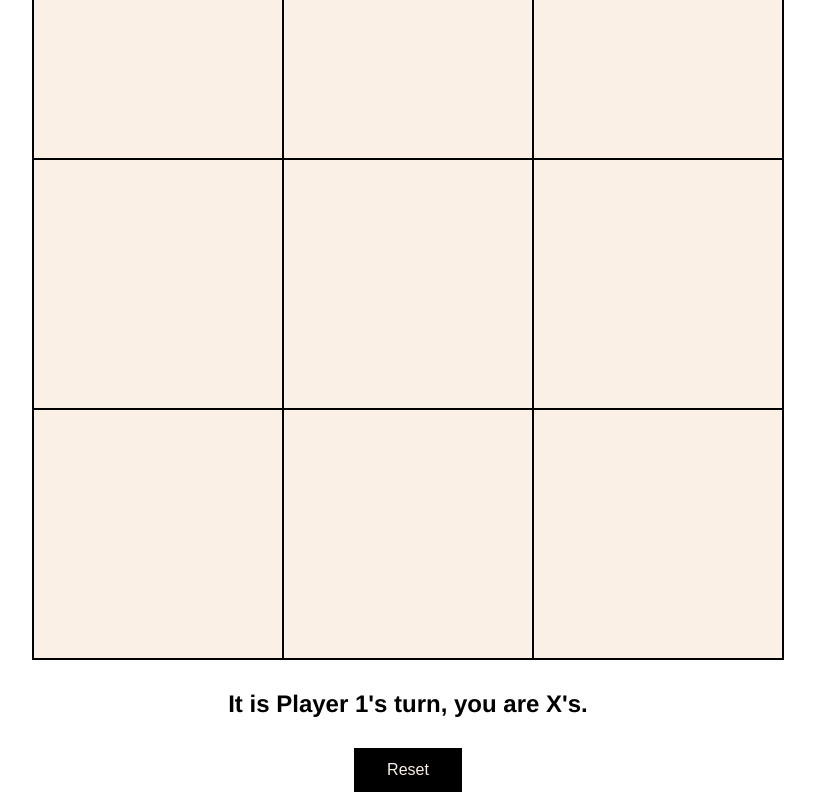
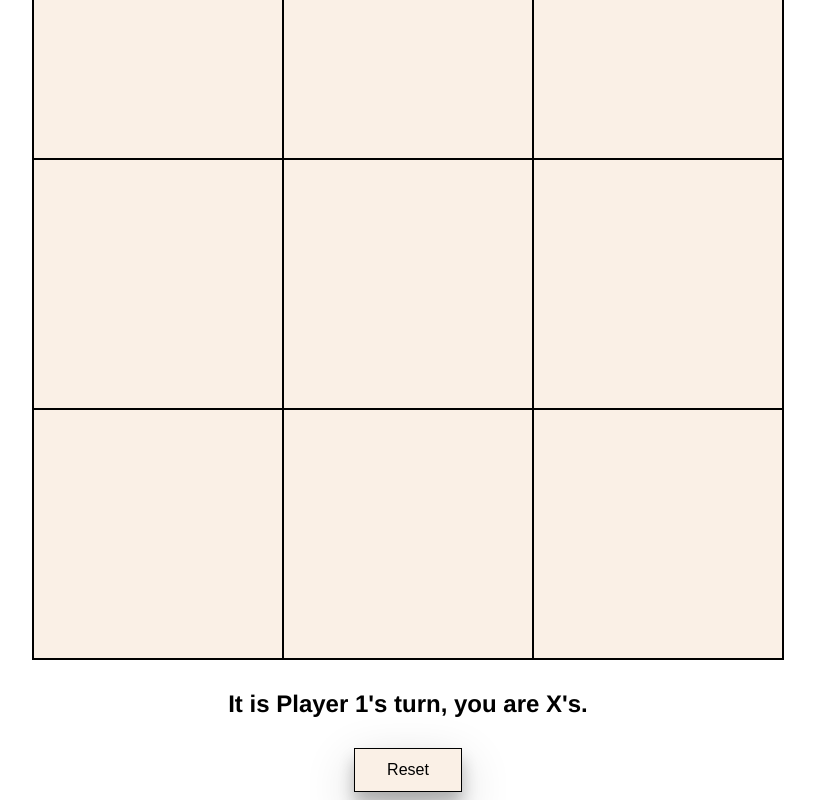
Before and after one commit to kbalmer/todo, a plain HTML site: page public/index.html in a window 1280 px wide. In both pictures the pointer is over the button "Reset". Shown: the part 240-1040 px from the top of the page, without its empty margins (232-1047 px from the left). Drawn offline with nearby package versions, Linux system fonts and the light colour scheme.

Commit message:
Change the reset button to show a shadow on hover

```diff
--- a/public/css/main.css
+++ b/public/css/main.css
@@ -81,6 +81,5 @@
 }
 
 .reset_button:hover {
-    background-color: black;
-    color: linen;
+    box-shadow: 0 12px 16px 0 rgba(0,0,0,0.24), 0 17px 50px 0 rgba(0,0,0,0.19);
 }
```
